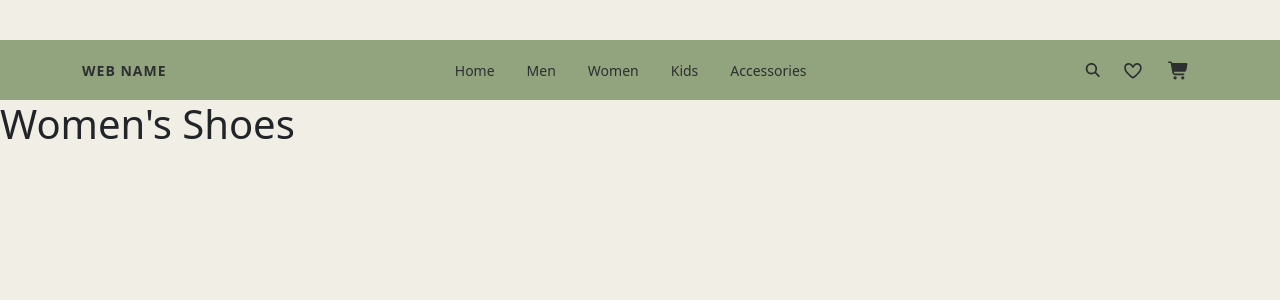
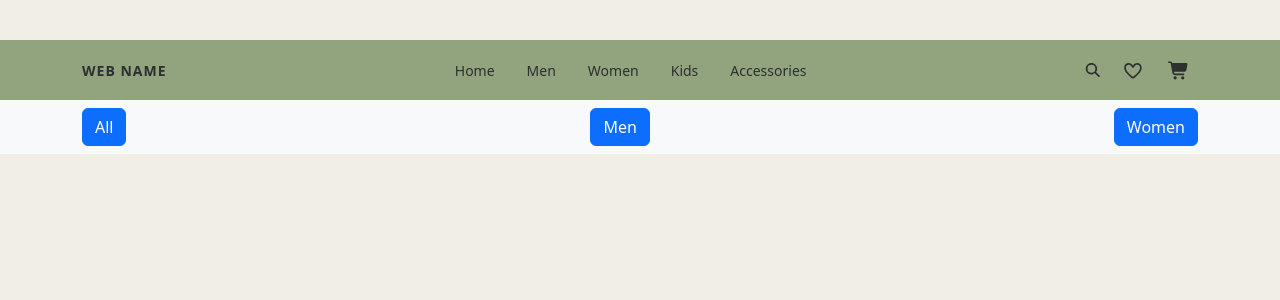
Before and after one commit to lyzellee/shoe-website, a React app in the folder frontend/: page /women in a window 1280 px wide. Shown: the top 300 px of the page. Built offline with nearby package versions, Linux system fonts and the light colour scheme; the HTML template or start-up script is replaced by a standard one.

Commit message:
feat(women_category): added_women_category

```diff
--- a/frontend/src/client/pages/Women.jsx
+++ b/frontend/src/client/pages/Women.jsx
@@ -1,5 +1,75 @@
-function Women() {
-  return <h1>Women's Shoes</h1>;
+import { useState } from "react";
+import { Card, Button, Navbar, Container } from "react-bootstrap";
+import axios from "axios";
+
+export default function CategoryMen() {
+  const [shoes, setShoes] = useState([]);
+
+  const handleCategoryWomen = async () => {
+    try {
+      const response = await axios.get("http://localhost:5000/api/women");
+      setShoes(response.data);
+      console.log("Women's shoes fetched successfully:", response.data);
+    } catch (e) {
+      console.error("Error fetching women's shoes:", e);
+    }
+  };
+
+  const handleCategoryMen = async () => {
+    try {
+      const response = await axios.get("http://localhost:5000/api/men");
+
+      setShoes(response.data);
+      console.log("Men's shoes fetched successfully:", response.data);
+    } catch (e) {
+      console.error("Error fetching men's shoes:", e);
+    }
+  };
+
+  const handleListAll = async () => {
+    try {
+      const response = await axios.get("http://localhost:5000/api/all");
+
+      setShoes(response.data);
+      console.log("All shoes fetched successfully:", response.data);
+    } catch (e) {
+      console.error("Error fetching shoes:", e);
+    }
+  };
+  return (
+    <div>
+      <Navbar className="bg-body-tertiary mb-3">
+        <Container>
+          <Button variant="primary" onClick={handleListAll}>
+            All
+          </Button>
+
+          <Button variant="primary" onClick={handleCategoryMen}>
+            Men
+          </Button>
+          <Button variant="primary" onClick={handleCategoryWomen}>
+            Women
+          </Button>
+        </Container>
+      </Navbar>
+
+      <div className="d-flex flex-wrap gap-3">
+        {shoes.map((shoe) => (
+          <Card key={shoe._id} style={{ width: "18rem" }}>
+            <Card.Img variant="top" src="holder.js/100px180" />
+
+            <Card.Body>
+              <Card.Title>{shoe.name}</Card.Title>
+
+              <Card.Text>
+                Brand: {shoe.brand}
+                <br />
+                Price: ${shoe.price}
+              </Card.Text>
+            </Card.Body>
+          </Card>
+        ))}
+      </div>
+    </div>
+  );
 }
-
-export default Women;
```
